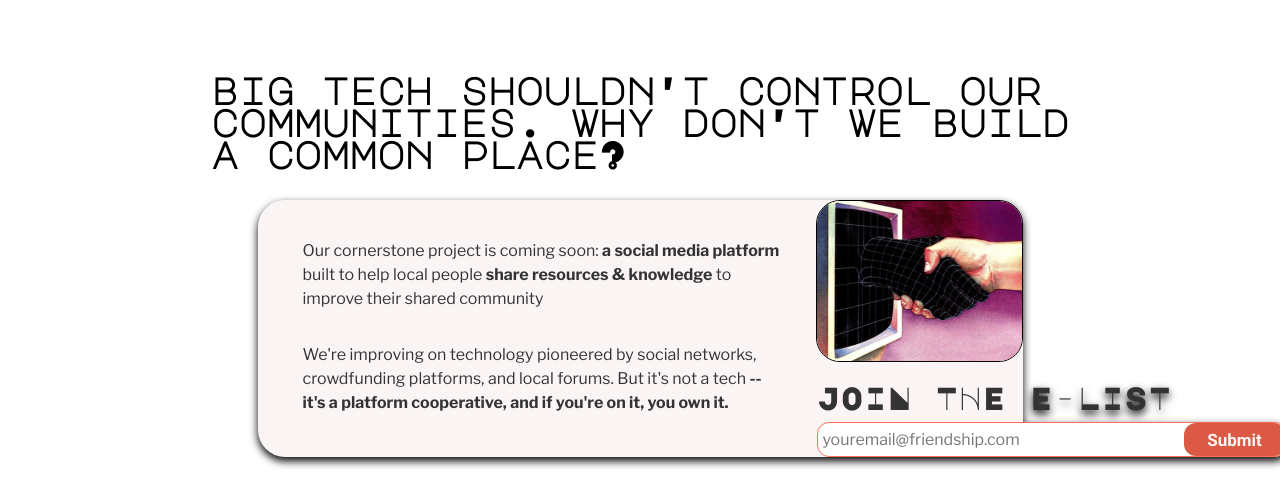
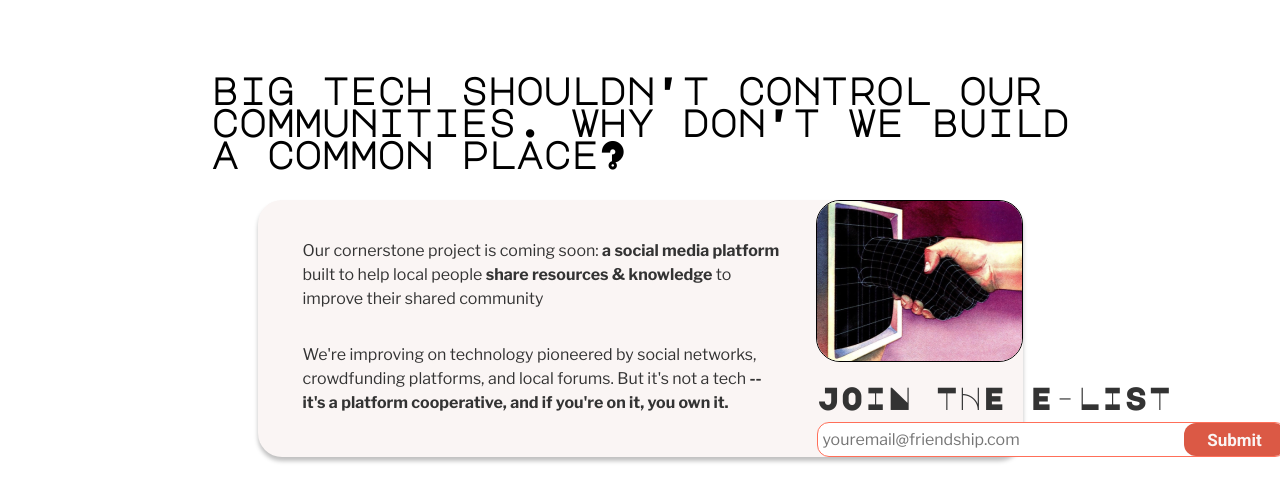
Before and after one commit to CommonplaceCoop/commonplace_landing_page, a plain HTML site: page index.html in a window 1280 px wide. Shown: the part 698-1195 px from the top of the page. Drawn offline with nearby package versions, Linux system fonts and the light colour scheme; a web font is replaced by a local one.

Commit message:
adjust box shadow on blurb

```diff
--- a/style.css
+++ b/style.css
@@ -255,9 +255,10 @@ padding: auto;
     width: 765px;
     height: 257px;
     background-color: #FAF5F4;
-    border-radius: 27px;
+    border-radius: 24px;
     /* justify-content: center; */
-    filter: drop-shadow(0px 4px 4px #000000)
+    /* filter: drop-shadow(0px 4px 4px #000000) */
+    box-shadow: 0px 4px 4px 0px rgba(0, 0, 0, 0.25);
 
 }
 
```
